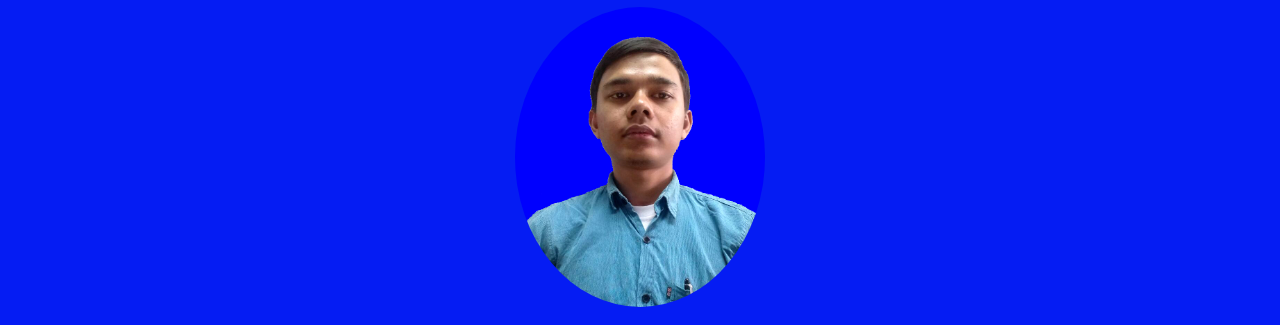
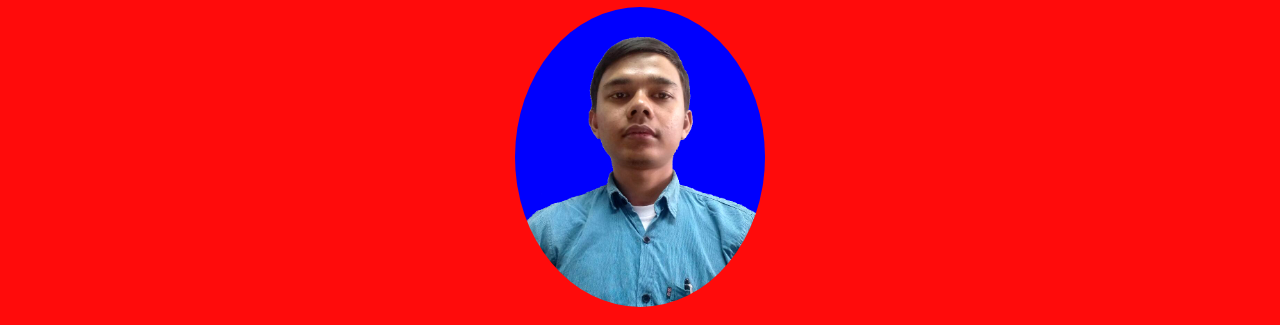
Before and after one commit to sarifnovian/sarifnovian.github.com, a plain HTML site: page day2/biodata.html in a window 1280 px wide. Shown: the part 73-398 px from the top of the page. Drawn offline with Linux system fonts and the light colour scheme; files whose address does not match are found by name.

Commit message:
warna merah

```diff
--- a/day2/biodata.html
+++ b/day2/biodata.html
@@ -7,7 +7,7 @@
     <title>Biodata</title>
     <style>
     body {
-        background: rgba(0, 24, 243, 0.98);
+        background: rgba(255, 7, 7, 0.98);
         text-align: center;
     }
     table {
```
